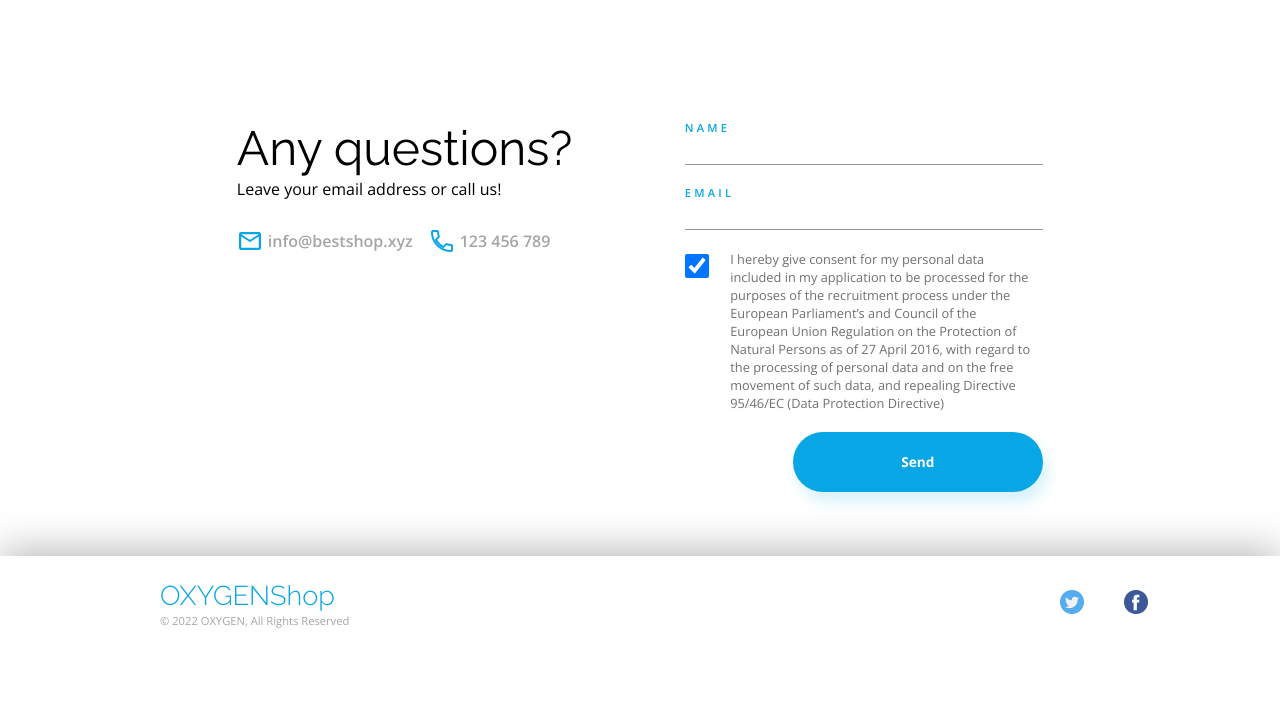
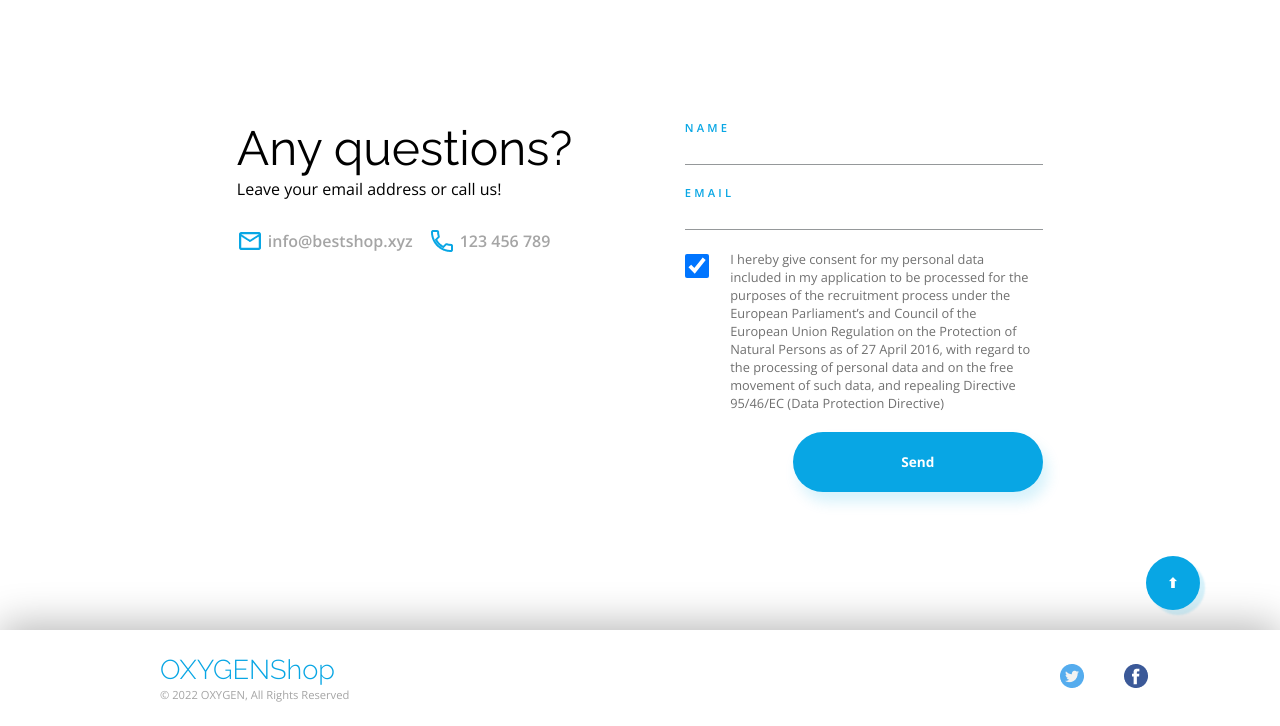
Before and after one commit to jankowieCanda/OXYGENShop, a plain HTML site: page index.html in a window 1280 px wide. Shown: the part 2789-3515 px from the top of the page. Before the commit the page ends 3441 px from the top, so only its background shows below. Drawn offline with nearby package versions, Linux system fonts and the light colour scheme.

Commit message:
ADD: btn returnToTop(html, css)

```diff
--- a/index.html
+++ b/index.html
@@ -342,6 +342,9 @@
                 <input class="btn btn--submit-format" type="submit" value="Send">
             </form>
         </section>
+        <div class="returnToTop">
+            <button class="btn btn_returnTop">&#11014;</button>
+        </div>
         <footer class="footer">
             <div class="footer__logo">
                 <h2 id="foot-title">OXYGENShop</h2>
--- a/styles.scss
+++ b/styles.scss
@@ -28,6 +28,7 @@ body {
     font-family: "open sans";
     font-size: 0.85rem;
     font-weight: 700;
+    cursor: pointer;
 }
 .amount {
     font-family: "open sans";
@@ -42,6 +43,22 @@ body {
     border-top-right-radius: 4em;
     border-bottom-right-radius: 4em;
 }
+.returnToTop{
+    text-align: right;
+    margin-right: 5em;
+    margin-bottom: $bottom;
+
+
+    .btn_returnTop {
+        border-radius: 50%;
+        width: 4em;
+        height: 4em;
+        padding: 0;
+        background-color: $oxygenColor;
+        box-shadow: 5px 5px 2px #07ACE629;
+    }
+}
+
 
 @media only screen and (min-width: 1000px) {
 
```
Also changed, not shown: styles.css, 1 other file.
